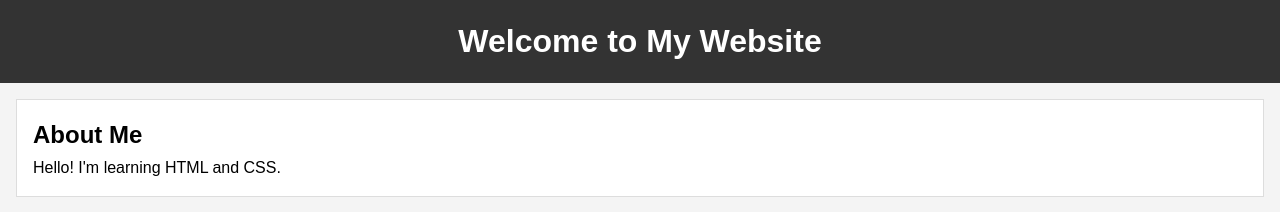
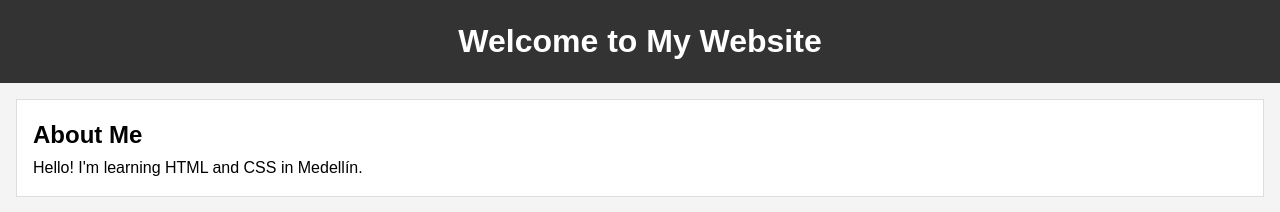
Before and after one commit to Jakmoon/Ex-men-UdeA, a plain HTML site: page index.html in a window 1280 px wide. Shown: the top 212 px of the page. Drawn offline with Linux system fonts and the light colour scheme.

Commit message:
Frontend 2.0

```diff
--- a/index.html
+++ b/index.html
@@ -13,7 +13,7 @@
     <main>
         <section>
             <h2>About Me</h2>
-            <p>Hello! I'm learning HTML and CSS.</p>
+            <p>Hello! I'm learning HTML and CSS in Medellín.</p>
         </section>
         <section>
             <h2>My Favorite Colors</h2>
```
